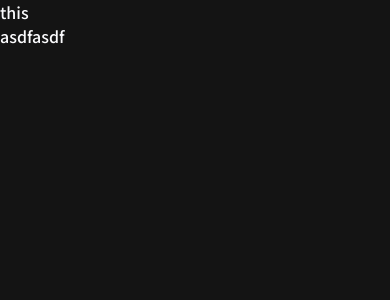
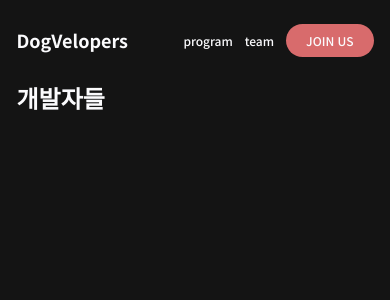
Before and after one commit to hyesungoh/dogVelopers, a Next.js app: page / in a window 390 px wide. Shown: the top 300 px of the page. Built offline with nearby package versions, Linux system fonts and the light colour scheme.

Commit message:
feat: apply media query and nav

```diff
--- a/src/components/Nav/index.tsx
+++ b/src/components/Nav/index.tsx
@@ -1,5 +1,64 @@
+import { css, Theme } from '@emotion/react';
+import Link from 'next/link';
+
+import Layout from 'components/common/Layout';
+
 function Nav() {
-  return <nav>this</nav>;
+  return (
+    <nav css={navStyle}>
+      <Layout>
+        <div css={wrapperStyle}>
+          <Link href="/" passHref>
+            <h1 css={logoAnchorStyle}>DogVelopers</h1>
+          </Link>
+          <div css={rightWrapperStyle}>
+            <a>program</a>
+            <a>team</a>
+            <button css={joinBtnStyle}>JOIN US</button>
+          </div>
+        </div>
+      </Layout>
+    </nav>
+  );
 }
 
 export default Nav;
+
+const navStyle = (theme: Theme) => css`
+  position: sticky;
+  top: 0;
+  height: 80px;
+  background-color: ${theme.color.black900};
+`;
+
+const wrapperStyle = css`
+  width: 100%;
+  height: 100%;
+
+  display: flex;
+  justify-content: space-between;
+  align-items: center;
+`;
+
+const logoAnchorStyle = (theme: Theme) => css`
+  font-size: 1.5rem;
+`;
+
+const rightWrapperStyle = css`
+  height: 100%;
+
+  display: flex;
+  align-items: center;
+  gap: 1rem;
+`;
+
+const joinBtnStyle = (theme: Theme) => css`
+  padding: 8px 20px;
+  background-color: ${theme.color.brand};
+  border-radius: 22px;
+  transition: transform 0.3s;
+
+  &:hover {
+    transform: scale(1.05);
+  }
+`;
--- a/src/components/common/Layout.tsx
+++ b/src/components/common/Layout.tsx
@@ -14,6 +14,7 @@ export default Layout;
 const wrapperStyle = css`
   width: 100%;
   max-width: 1024px;
-  padding: 0 22px;
+  height: 100%;
+  padding: 0 1.375rem;
   margin: 0 auto;
 `;
--- a/src/pages/_app.tsx
+++ b/src/pages/_app.tsx
@@ -6,10 +6,15 @@ import GlobalStyle from 'styles/GlobalStyle';
 
 import Nav from 'components/Nav';
 import Footer from 'components/Footer';
+import Head from 'next/head';
 
 function MyApp({ Component, pageProps }: AppProps) {
   return (
     <ThemeProvider theme={theme}>
+      <Head>
+        <title>개발자들</title>
+      </Head>
+
       <GlobalStyle />
       <Nav />
       <Component {...pageProps} />
--- a/src/pages/index.tsx
+++ b/src/pages/index.tsx
@@ -1,8 +1,14 @@
 import { css, Theme } from '@emotion/react';
-import { motion } from 'framer-motion';
+import Layout from 'components/common/Layout';
 
 function Home() {
-  return <div css={dCss}>asdfasdf</div>;
+  return (
+    <main css={dCss}>
+      <Layout>
+        <h1>개발자들</h1>
+      </Layout>
+    </main>
+  );
 }
 
 export default Home;
--- a/src/styles/GlobalStyle/index.tsx
+++ b/src/styles/GlobalStyle/index.tsx
@@ -18,13 +18,23 @@ const globalStyle = (theme: Theme) => css`
     background-color: ${theme.color.black900};
     font-family: 'Noto Sans KR', sans-serif;
     font-weight: ${theme.fontWeight.normal};
+    font-size: 16px;
+
+    ${theme.mediaQuery.tablet} {
+      font-size: 14px;
+    }
+
+    ${theme.mediaQuery.mobile} {
+      font-size: 12px;
+    }
   }
 
   h1 {
     font-weight: ${theme.fontWeight.bold};
   }
 
-  a {
+  a,
+  button {
     all: unset;
     cursor: pointer;
   }
--- a/src/styles/theme/emotion.d.ts
+++ b/src/styles/theme/emotion.d.ts
@@ -2,7 +2,8 @@ import '@emotion/react';
 
 declare module '@emotion/react' {
   export interface Theme {
-    color: { white: string; black900: string; black500: string };
+    color: { white: string; black900: string; black500: string; brand: string };
     fontWeight: { bold: number; normal: number; light: numbers };
+    mediaQuery: { tablet: string; mobile: string };
   }
 }
--- a/src/styles/theme/index.ts
+++ b/src/styles/theme/index.ts
@@ -5,12 +5,17 @@ const theme: Theme = {
     white: '#FBFBFD',
     black900: '#141414',
     black500: '#191919',
+    brand: '#D86B6C',
   },
   fontWeight: {
     light: 300,
     normal: 500,
     bold: 700,
   },
+  mediaQuery: {
+    tablet: '@media (max-width: 768px)',
+    mobile: '@media (max-width: 425px)',
+  },
 };
 
 export default theme;
```
